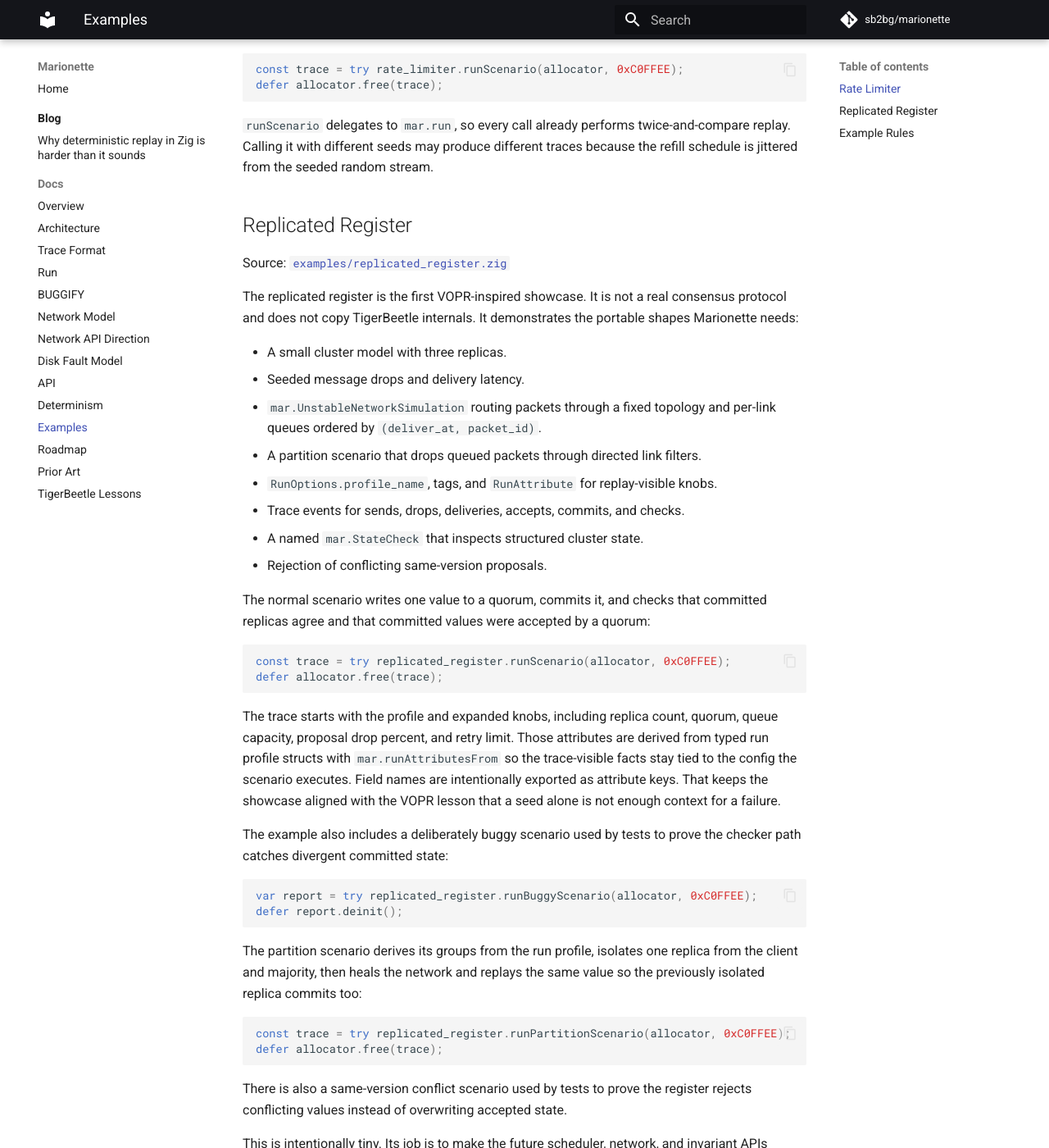
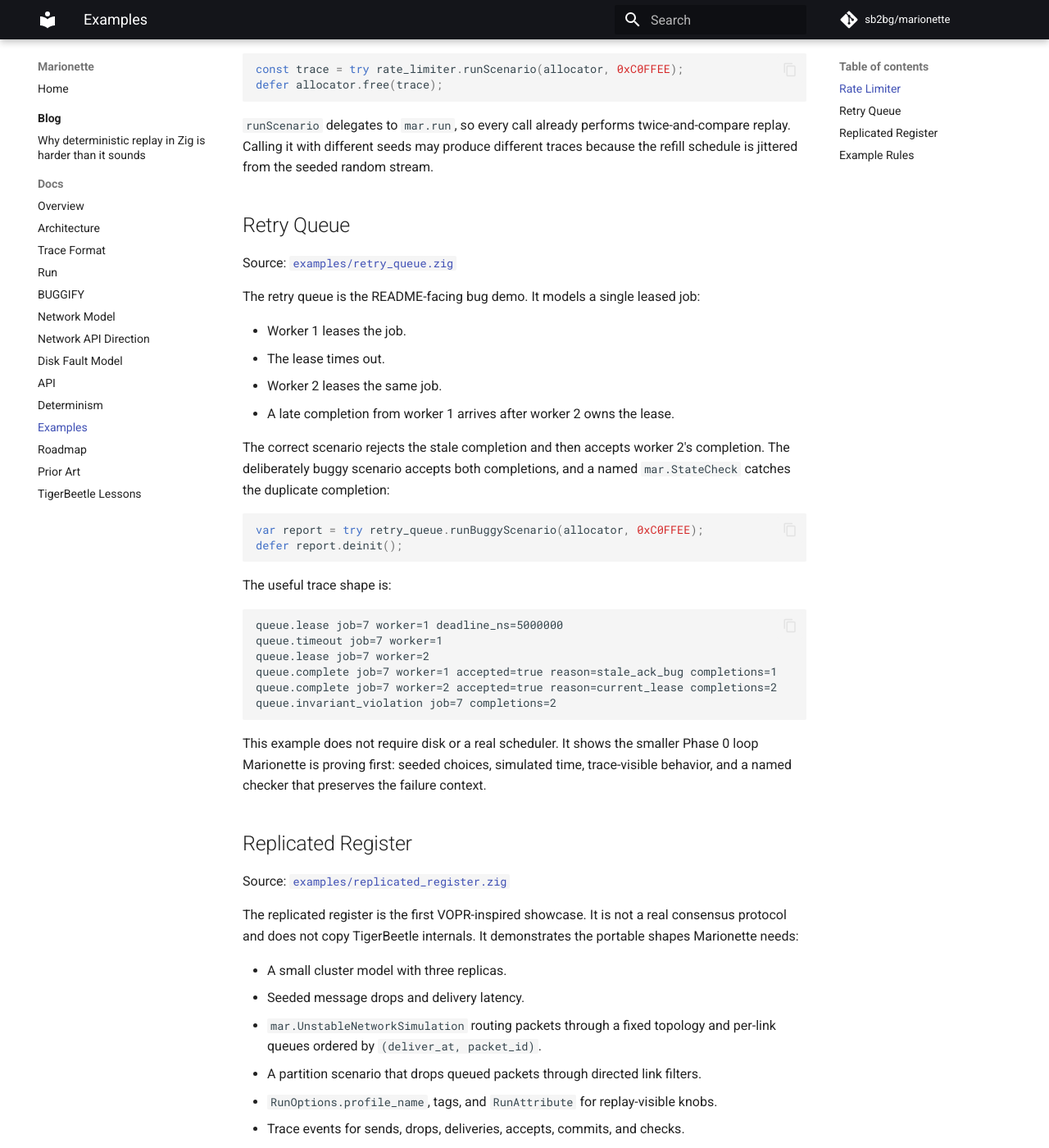
Before and after one commit to sb2bg/marionette, an MkDocs documentation site: the page built from docs/examples.md, in a window 1280 px wide and 1400 px high, scrolled down 748 px. Shown: the whole window at 82% size. Built offline with MkDocs 1.6.1 and Material for MkDocs 9.7.7, drawn with Linux system fonts in a browser that asks for light colours; comment, search, counter and statistics services are not loaded.

Commit message:
Add retry queue example

````diff
--- a/docs/examples.md
+++ b/docs/examples.md
@@ -37,6 +37,42 @@ defer allocator.free(trace);
 `runScenario` delegates to `mar.run`, so every call already performs
 twice-and-compare replay. Calling it with different seeds may produce different
 traces because the refill schedule is jittered from the seeded random stream.
+
+## Retry Queue
+
+Source: [`examples/retry_queue.zig`](https://github.com/sb2bg/marionette/blob/main/examples/retry_queue.zig)
+
+The retry queue is the README-facing bug demo. It models a single leased job:
+
+- Worker 1 leases the job.
+- The lease times out.
+- Worker 2 leases the same job.
+- A late completion from worker 1 arrives after worker 2 owns the lease.
+
+The correct scenario rejects the stale completion and then accepts worker 2's
+completion. The deliberately buggy scenario accepts both completions, and a
+named `mar.StateCheck` catches the duplicate completion:
+
+```zig
+var report = try retry_queue.runBuggyScenario(allocator, 0xC0FFEE);
+defer report.deinit();
+```
+
+The useful trace shape is:
+
+```text
+queue.lease job=7 worker=1 deadline_ns=5000000
+queue.timeout job=7 worker=1
+queue.lease job=7 worker=2
+queue.complete job=7 worker=1 accepted=true reason=stale_ack_bug completions=1
+queue.complete job=7 worker=2 accepted=true reason=current_lease completions=2
+queue.invariant_violation job=7 completions=2
+```
+
+This example does not require disk or a real scheduler. It shows the smaller
+Phase 0 loop Marionette is proving first: seeded choices, simulated time,
+trace-visible behavior, and a named checker that preserves the failure
+context.
 
 ## Replicated Register
 
````
Also changed, not shown: README.md (+26 -27 lines), 2 other files.
